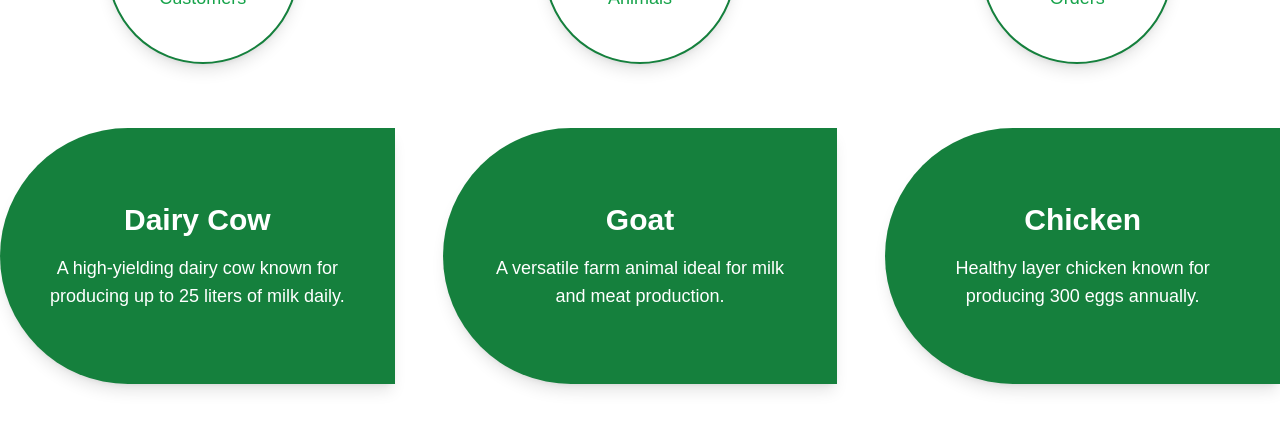
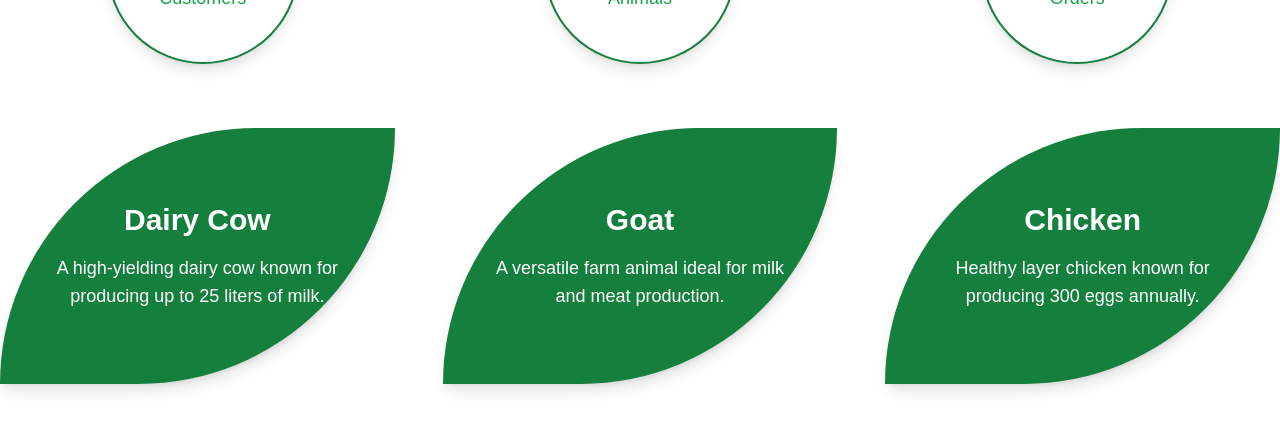
Before and after one commit to ohnoitsmoraa/Farmart-frontend, a React (Vite) app: page / in a window 1280 px wide. Shown: the part 3680-4114 px from the top of the page. Built offline with nearby package versions, Linux system fonts and the light colour scheme.

Commit message:
added  a style

```diff
--- a/src/components/StatsAndProducts.jsx
+++ b/src/components/StatsAndProducts.jsx
@@ -15,7 +15,7 @@ const StatsAndProducts = () => {
     {
       name: "Dairy Cow",
       description:
-        "A high-yielding dairy cow known for producing up to 25 liters of milk daily.",
+        "A high-yielding dairy cow known for producing up to 25 liters of milk.",
     },
     {
       name: "Goat",
@@ -80,7 +80,7 @@ const StatsAndProducts = () => {
         {products.map((product, index) => (
           <div
             key={index}
-            className="bg-green-700 text-white shadow-lg hover:bg-yellow-400 hover:text-black transition-all duration-300 flex flex-col items-center justify-center p-6 rounded-s-full h-64"
+            className="bg-green-700 text-white shadow-lg hover:bg-yellow-400 hover:text-black transition-all duration-300 flex flex-col items-center justify-center p-6 rounded-tl-full rounded-br-full h-64"
           >
             {/* Text Section */}
             <div className="text-center px-4">
```
